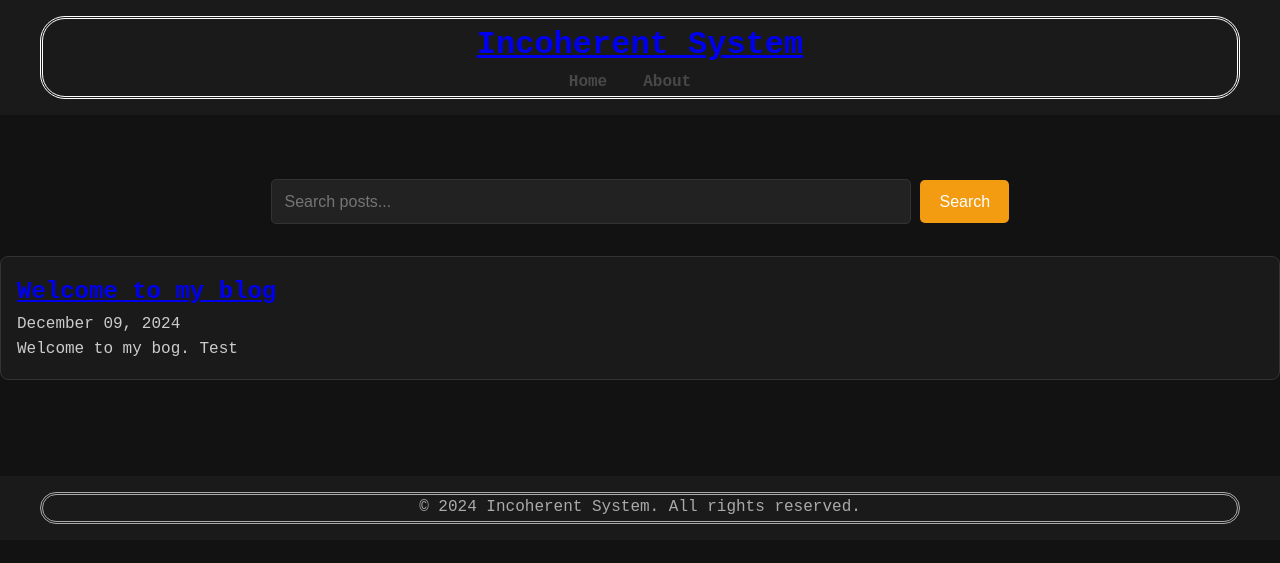
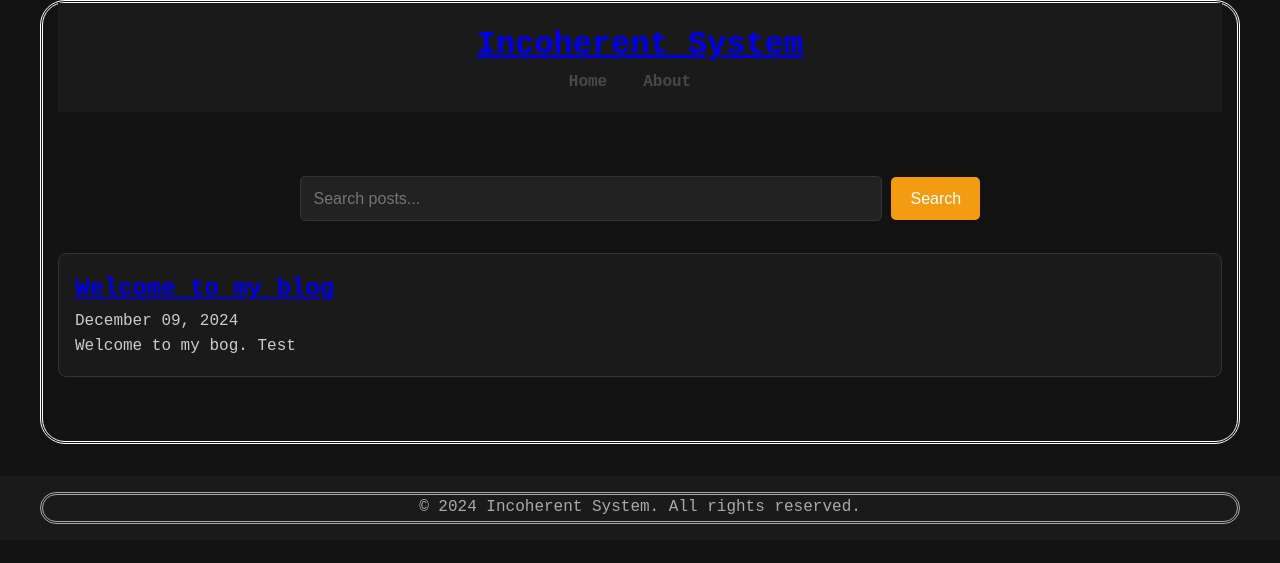
Before and after one commit to SovietOnion1608/sovietonion1608.github.io, a Jekyll site: the page built from index.html, in a window 1280 px wide. Shown: the top 563 px of the page. Built offline with Jekyll 4.4.1, drawn with Linux system fonts in a browser that asks for light colours; the list of posts is cut into pages by our own code.

Commit message:
Update default.html

```diff
--- a/_layouts/default.html
+++ b/_layouts/default.html
@@ -8,8 +8,8 @@
   <script src="{{ "/assets/script.js" | relative_url }}" defer></script>
 </head>
 <body>
+  <div class="container">
   <header>
-    <div class="container">
       <h1><a href="{{ site.baseurl }}/">{{ site.title }}</a></h1>
       <nav>
         <ul>
@@ -22,8 +22,8 @@
 
   <main>
       {{ content }}
+  </main>
     </div>
-  </main>
 
   <footer>
     <div class="container">
```
